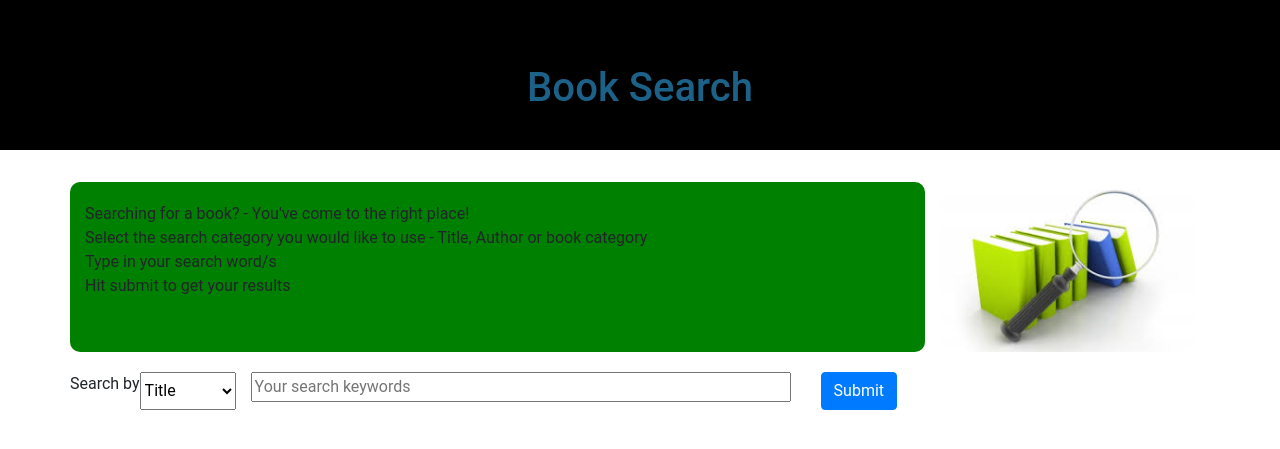
After one commit to PickVik/final_library, a PHP site: page /borrower_search.php in a window 1280 px wide. The commit adds this page. Shown: the top 449 px of the page. Run offline with PHP 8.4, Linux system fonts and the light colour scheme; some libraries are stand-ins or nearby versions.

Commit message:
renamed book_search.php to borrower_search.php, added search function to book_class.php, book_search.php nowworking for search on title and will display db results.

```diff
--- a/book_class.php
+++ b/book_class.php
@@ -51,5 +51,18 @@ class Books{
         //echo $sql;
         $this->pdo->exec($sql);
 }
-
+    function search2 ($search_term)    {
+       echo "searching" ;
+       $sql = "SELECT * FROM `BOOKS` WHERE title like \"%$search_term%\" ";
+       $results = $this->pdo->query($sql);
+       return $results;
+//       print_r($results);
+//       foreach($results as $row) {
+//          // print_r($row);
+//           $book=new books ($row["ID"],$row["Title"], $row["ISBN"],$row["Price"]);
+//           array_push ($this->books, $book);
+//
+//
+//        }
+    }
 }
--- /dev/null
+++ b/borrower_search.php
@@ -0,0 +1,102 @@
+<?php
+
+include 'book_class.php';
+
+  if (!empty($_POST)) {
+
+        $books = new Books();
+        $results = $books->search2 ($_POST['search_term']);
+        print_r ($results);
+    }
+?>
+<!DOCTYPE html>
+<html>
+    <head>
+        <meta charset="UTF-8">
+        <link rel="stylesheet" href="https://maxcdn.bootstrapcdn.com/bootstrap/4.0.0/css/bootstrap.min.css">
+        <link rel="stylesheet" href="https://use.fontawesome.com/releases/v5.0.8/css/solid.css">
+        <script src="https://ajax.googleapis.com/ajax/libs/jquery/3.3.1/jquery.min.js"></script>
+        <script src="https://cdnjs.cloudflare.com/ajax/libs/popper.js/1.12.9/umd/popper.min.js"></script>
+        <script src="https://maxcdn.bootstrapcdn.com/bootstrap/4.0.0/js/bootstrap.min.js"></script>
+        <link rel="stylesheet" type="text/css" href="book_search.css">
+
+        <title>book_search</title>
+    </head>
+
+<body>
+    <div class="jumbotron jumbotron-fluid">
+        <h1>Book Search</h1>
+    </div>
+
+    <div class="container instructions-container">
+        <div class="row">
+            <div class="col-9 instructions">
+                <p>  Searching for a book? - You've come to the right place! <br/>
+                     Select the search category you would like to use - Title, Author or book category<br/>
+                     Type in your search word/s<br/>
+                     Hit submit to get your results<br/>
+                </p>
+            </div>
+            <div class="col-3">
+                <img src="search.jpg" alt="book search" class=""  />
+            </div>
+        </div>
+
+        <form action="" method="post" >
+            <div class="row">
+
+                    Search by
+                    <select>
+                        <option value="title">Title</option>
+                        <option value="author">Author</option>
+                        <option value="genre">Genre</option>
+                        <option value="everything">Everything</option>
+                    </select>
+
+                <div class="col-6">
+                    <input id="search_term" type="text" name="search_term" placeholder = "Your search keywords" /> <br>
+                </div>
+                <div class="col-3">
+                <input input class="btn btn-primary" type="submit" name="submit" value="Submit" />
+                </div>
+            </div>
+       </form>
+    </div>
+
+    <?php if(!empty($_POST)) { ?>
+
+    <div class="container">
+        <div class="row">
+            <div class="col-12">
+                <h3>Your results:</h3>
+            </div>
+        </div>
+
+        <div class="row justify-content-center">
+            <div class="col-6">
+                <div class="container">
+                     <?php foreach ($results as $result) { ?>
+                        <div class="row result">
+                            <div class="col-9">
+
+                           <?php echo $result ["ISBN"]; ?><br/>
+                           <?php echo $result ["Title"]; ?><br/>
+                           <?php echo $result ["Price"]; ?><br/>
+                           <?php echo $result ["Genre"]; ?><br/>
+                            </div>
+                            <div class="col-3">
+                                 <button class="btn btn-primary" type="submit">Borrow</button>
+                            </div>
+
+                        </div>
+
+                    <?php } ?>
+                </div>
+            </div>
+        </div>
+
+    </div>
+
+        <?php  } ?>
+</body>
+</html>
```
Also changed, not shown: book_search.php (deleted, +0 -135 lines).
